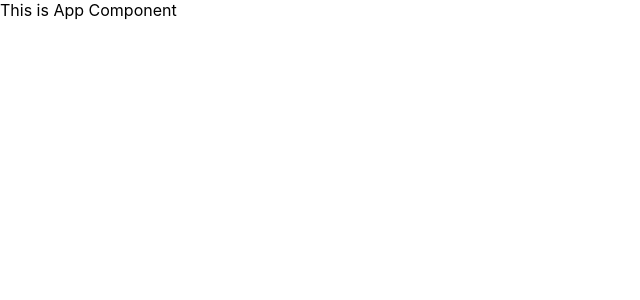
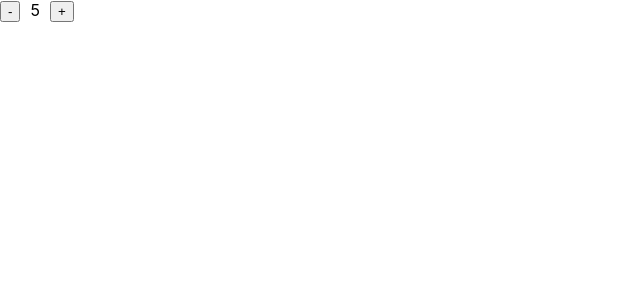
Before and after one commit to omkarg01/ReactLMS, a React (Create React App) app: page / in a window 1280 px wide. Shown: the top 300 px of the page, without its empty margins (0-640 px from the left). Built offline with nearby package versions, Linux system fonts and the light colour scheme.

Commit message:
install redux

```diff
--- a/package.json
+++ b/package.json
@@ -3,11 +3,13 @@
   "version": "0.1.0",
   "private": true,
   "dependencies": {
+    "@reduxjs/toolkit": "^1.9.5",
     "@testing-library/jest-dom": "^5.17.0",
     "@testing-library/react": "^13.4.0",
     "@testing-library/user-event": "^13.5.0",
     "react": "^18.2.0",
     "react-dom": "^18.2.0",
+    "react-redux": "^8.1.2",
     "react-scripts": "5.0.1",
     "web-vitals": "^2.1.4"
   },
--- a/src/App.jsx
+++ b/src/App.jsx
@@ -1,10 +1,11 @@
 import React from 'react';
+import Counter from './components/Counter';
 
 const App = () => {
 
   return (
     <div>
-      This is App Component
+      <Counter></Counter>
     </div>
   )
 }
--- /dev/null
+++ b/src/components/Counter.jsx
@@ -0,0 +1,13 @@
+import React from "react";
+
+const Counter = () => {
+  return (
+    <div>
+      <button>-</button>
+      <span style={{ margin: "10px" }}>5</span>
+      <button>+</button>
+    </div>
+  );
+};
+
+export default Counter;
--- /dev/null
+++ b/src/store.js
@@ -0,0 +1,5 @@
+import { configureStore } from '@reduxjs/toolkit'
+
+export const store = configureStore({
+  reducer: {},
+})
```
Also changed, not shown: 1 other file (tests, documents, lock files or other folders).
